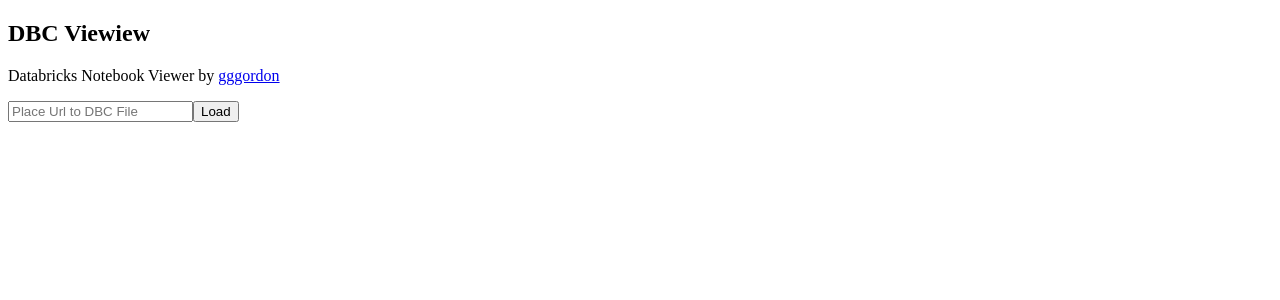
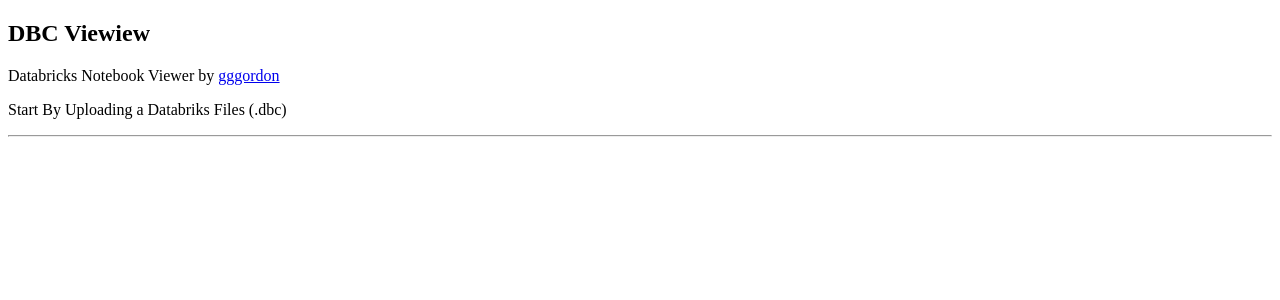
Before and after one commit to IGonics/dbcviewer, an Angular app: page / in a window 1280 px wide. Shown: the top 300 px of the page. Built offline with nearby package versions, Linux system fonts and the light colour scheme.

Commit message:
updated dbcview component html

```diff
--- a/src/app/components/dbcview/dbcview.component.html
+++ b/src/app/components/dbcview/dbcview.component.html
@@ -1,10 +1,29 @@
-<div class="dbcview-url">
-  <form [formGroup]="dbcViewForm" (ngSubmit)="onChangeUrl()">
-    <input name="url" formControlName="url" type="text" placeholder="Place Url to DBC File" />
-    <button type="submit">Load</button>
-  </form>
+
+<div class="dbcview-content">
+  <div class="dbcview-nav">
+      <p>Start By Uploading a Databriks Files (.dbc)</p>
+      <div class="uploadfilecontainer" (click)="fileInput.click()" appDragDrop (onFileDropped)="uploadFile($event)">
+        <input hidden type="file" #fileInput (change)="uploadFile($event.target.files)">
+      </div>
+      <div  class="files-list" *ngFor="let file of files;let i= index">
+          <p> {{ file }} </p>
+          <button class="delete-file" (click)="deleteAttachment(i)">
+            <img src="https://st2.depositphotos.com/5266903/8063/v/950/depositphotos_80631794-stock-illustration-trash-can-flat-red-color.jpg">
+          </button>
+       </div>
+
+
+       <hr />
+       <div *ngIf="lastDbcFile">
+         <ul>
+           <li *ngFor="let name of entries">
+             <span>{{name}} </span>
+             <button (click)="showNotebook(name)">View</button>
+           </li>
+         </ul>
+       </div>
+  </div>
+  <div *ngIf="lastDbcFile" class="dbcview-preview">
+    <iframe #iframe [src]="url | safe:'resourceUrl'" width="100%" height="600px"></iframe>
+  </div>
 </div>
-<div class="dbcview-content">
-  <div class="dbcview-nav"></div>
-  <div class="dbcview-preview"></div>
-</div>
```
